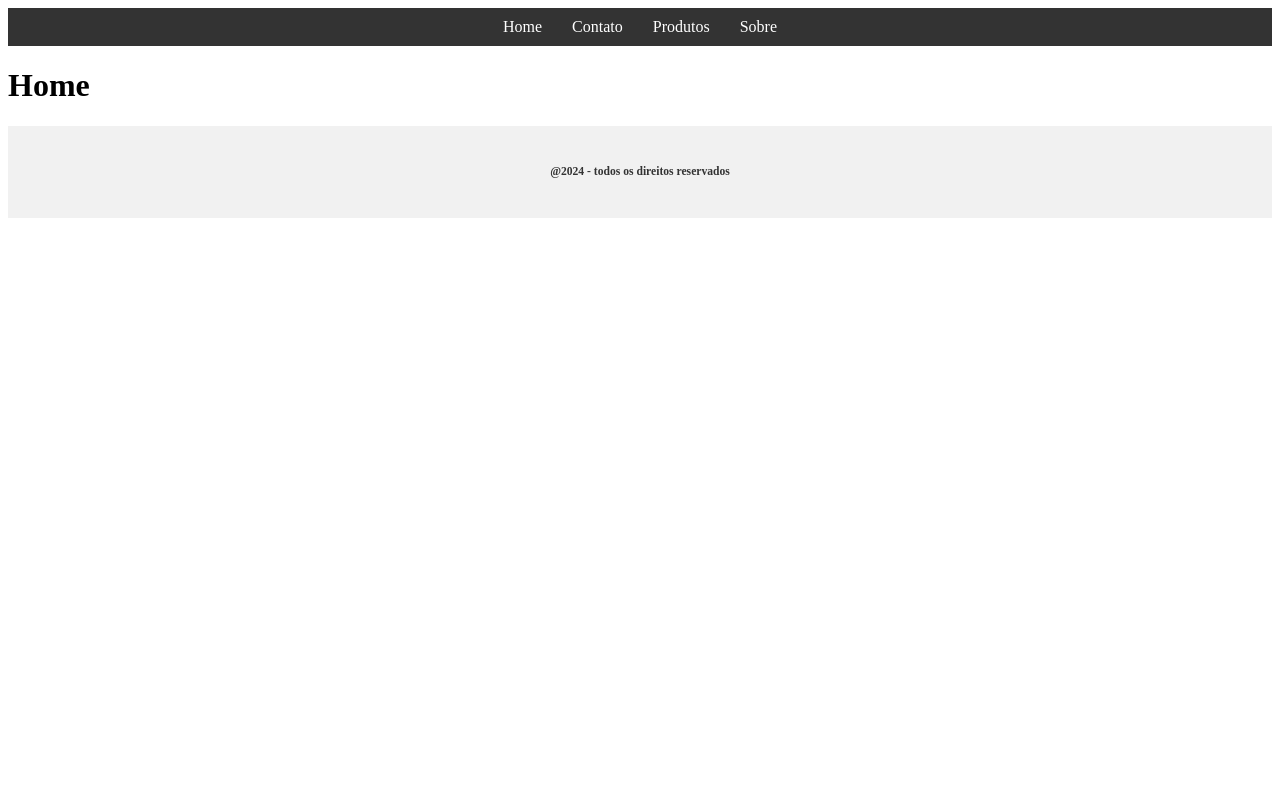
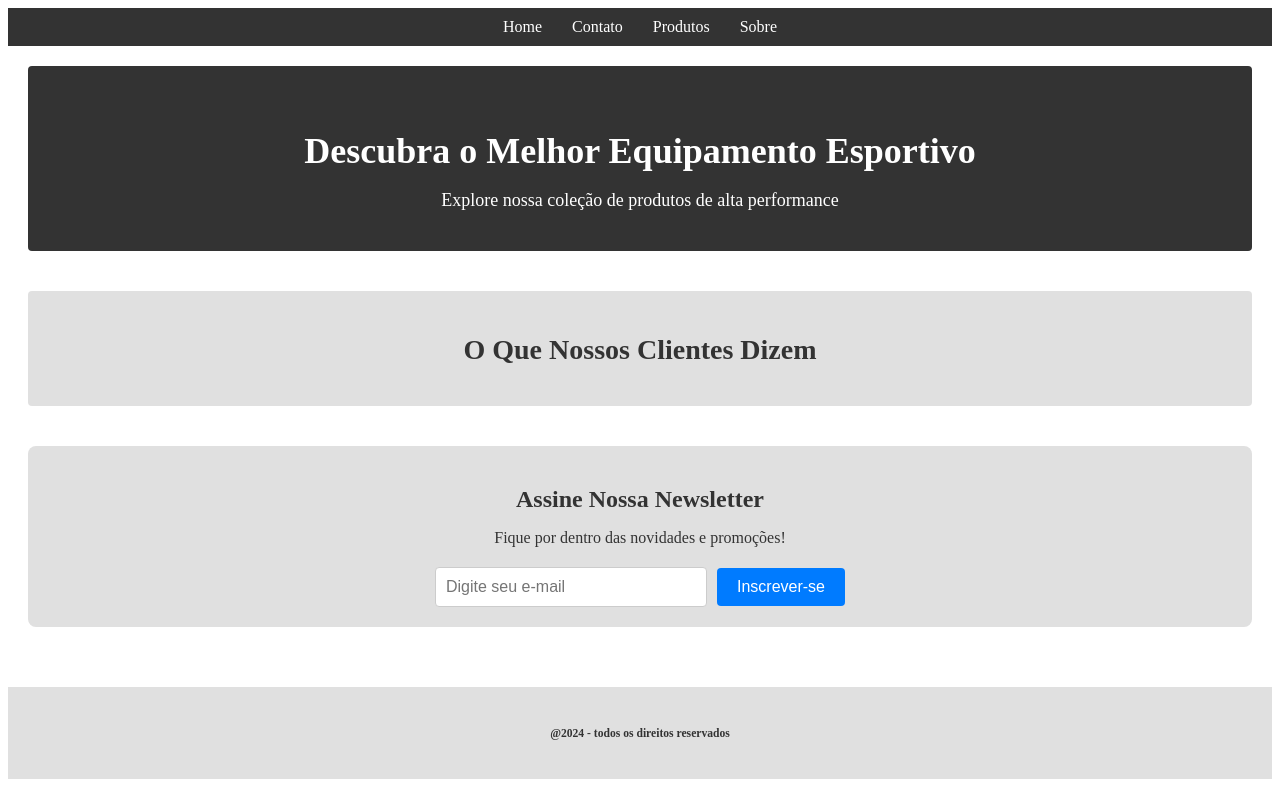
Before and after one commit to rt-lucena/loja-de-esportes-react, a React (Vite) app: page / in a window 1280 px wide. Built offline with nearby package versions, Linux system fonts and the light colour scheme.

Commit message:
Estilizando Home 1

```diff
--- a/src/css/FooterWrapper.jsx
+++ b/src/css/FooterWrapper.jsx
@@ -4,7 +4,7 @@ export const FooterWrapper = styled.footer
 `
     text-align: center;
     padding: 20px;
-    background-color: #f1f1f1;
+    background-color: #e0e0e0;
     color: #333;
     font-size: 14px;
 `
--- /dev/null
+++ b/src/css/HomeWrapper.jsx
@@ -0,0 +1,88 @@
+import styled from 'styled-components';
+
+export const HomeWrapper = styled.div`
+    padding: 20px;
+    text-align: center;
+`;
+
+export const Banner = styled.div`
+    border-radius: 4px;
+    background-color: #333;
+    color: #fff;
+    padding: 40px 20px;
+    text-align: center;
+    margin-bottom: 20px;
+
+    h1 {
+        font-size: 36px;
+        margin-bottom: 10px;
+    }
+
+    p {
+        font-size: 18px;
+        margin-bottom: 0;
+    }
+`;
+
+export const Testimonials = styled.section`
+    border-radius: 4px;
+    margin: 40px 0;
+    background-color: #e0e0e0;
+    padding: 20px;
+
+    h2 {
+        font-size: 28px;
+        margin-bottom: 20px;
+        color: #333;
+    }
+`;
+
+export const NewsletterSection = styled.section`
+    margin: 40px 0;
+    padding: 20px;
+    background-color: #e0e0e0;
+    border-radius: 8px;
+    text-align: center;
+
+    h2 {
+        font-size: 24px;
+        margin-bottom: 10px;
+        color: #333;
+    }
+
+    p {
+        font-size: 16px;
+        margin-bottom: 20px;
+        color: #333;
+    }
+
+    form {
+        display: flex;
+        justify-content: center;
+        align-items: center;
+        flex-wrap: wrap;
+    }
+
+    input[type="email"] {
+        padding: 10px;
+        margin-right: 10px;
+        border: 1px solid #ccc;
+        border-radius: 4px;
+        width: 250px;
+        font-size: 16px;
+    }
+
+    button {
+        padding: 10px 20px;
+        background-color: #007bff;
+        color: #fff;
+        border: none;
+        border-radius: 4px;
+        cursor: pointer;
+        font-size: 16px;
+
+        &:hover {
+            background-color: #0056b3;
+        }
+    }
+`;
--- a/src/routes/Home.jsx
+++ b/src/routes/Home.jsx
@@ -1,8 +1,47 @@
-const Home=()=>{
-    return(
-        <>
-        <h1>Home</h1>
-        </>
-    )
-}
-export default Home
+// Home.jsx
+import React, { useState } from 'react';
+import { HomeWrapper, Banner, Testimonials, NewsletterSection } from '../css/HomeWrapper'; // Ajuste o caminho conforme necessário
+
+const Home = () => {
+    const [email, setEmail] = useState('');
+
+    const handleSubmit = (e) => {
+        e.preventDefault();
+        alert(`Inscrito com sucesso! Email: ${email}`);
+        setEmail('');
+    };
+
+    return (
+        <HomeWrapper>
+            {/* Banner Principal */}
+            <Banner>
+                <h1>Descubra o Melhor Equipamento Esportivo</h1>
+                <p>Explore nossa coleção de produtos de alta performance</p>
+            </Banner>
+
+            {/* Depoimentos */}
+            <Testimonials>
+                <h2>O Que Nossos Clientes Dizem</h2>
+                {/* Depoimentos de clientes */}
+            </Testimonials>
+
+            {/* Newsletter Signup */}
+            <NewsletterSection>
+                <h2>Assine Nossa Newsletter</h2>
+                <p>Fique por dentro das novidades e promoções!</p>
+                <form onSubmit={handleSubmit}>
+                    <input
+                        type="email"
+                        placeholder="Digite seu e-mail"
+                        value={email}
+                        onChange={(e) => setEmail(e.target.value)}
+                        required
+                    />
+                    <button type="submit">Inscrever-se</button>
+                </form>
+            </NewsletterSection>
+        </HomeWrapper>
+    );
+};
+
+export default Home;
```
